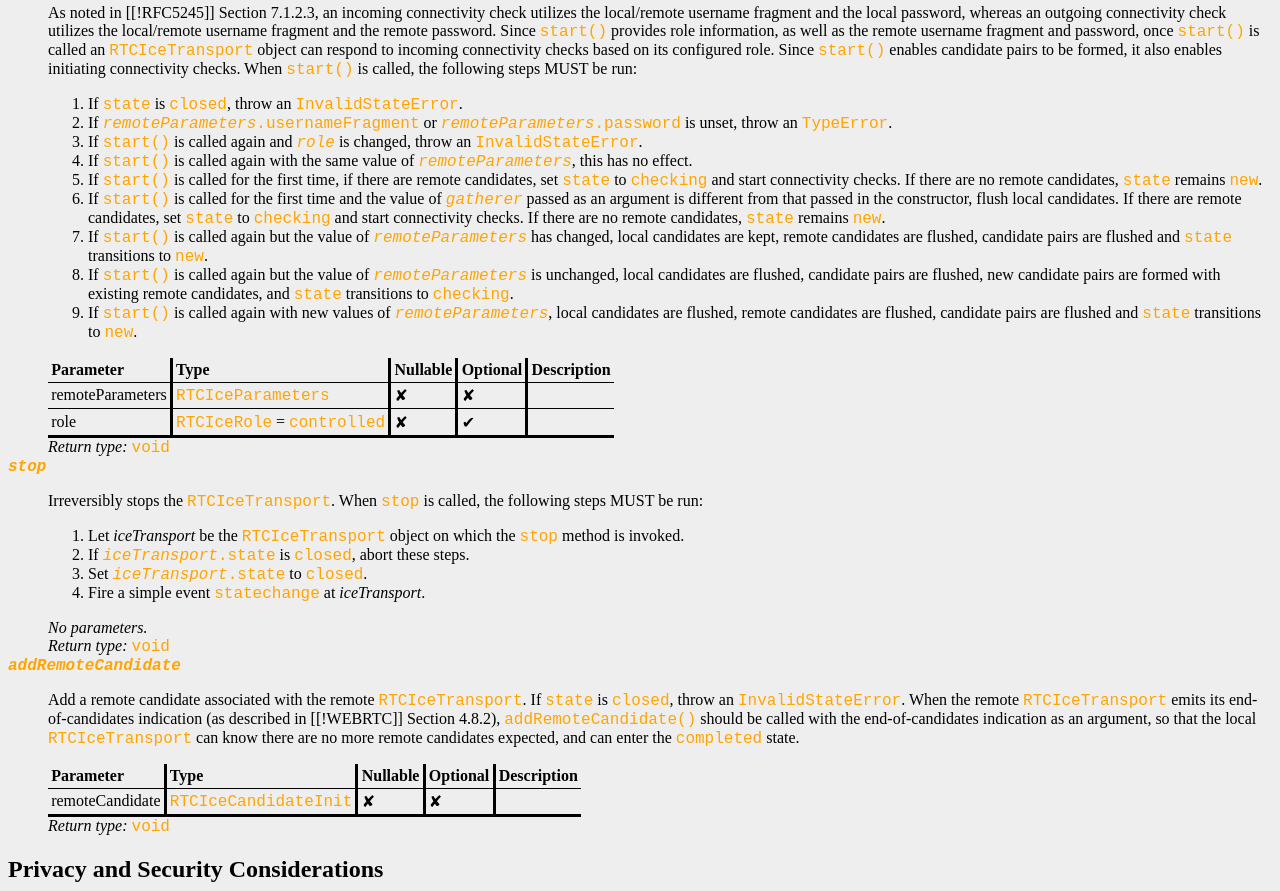
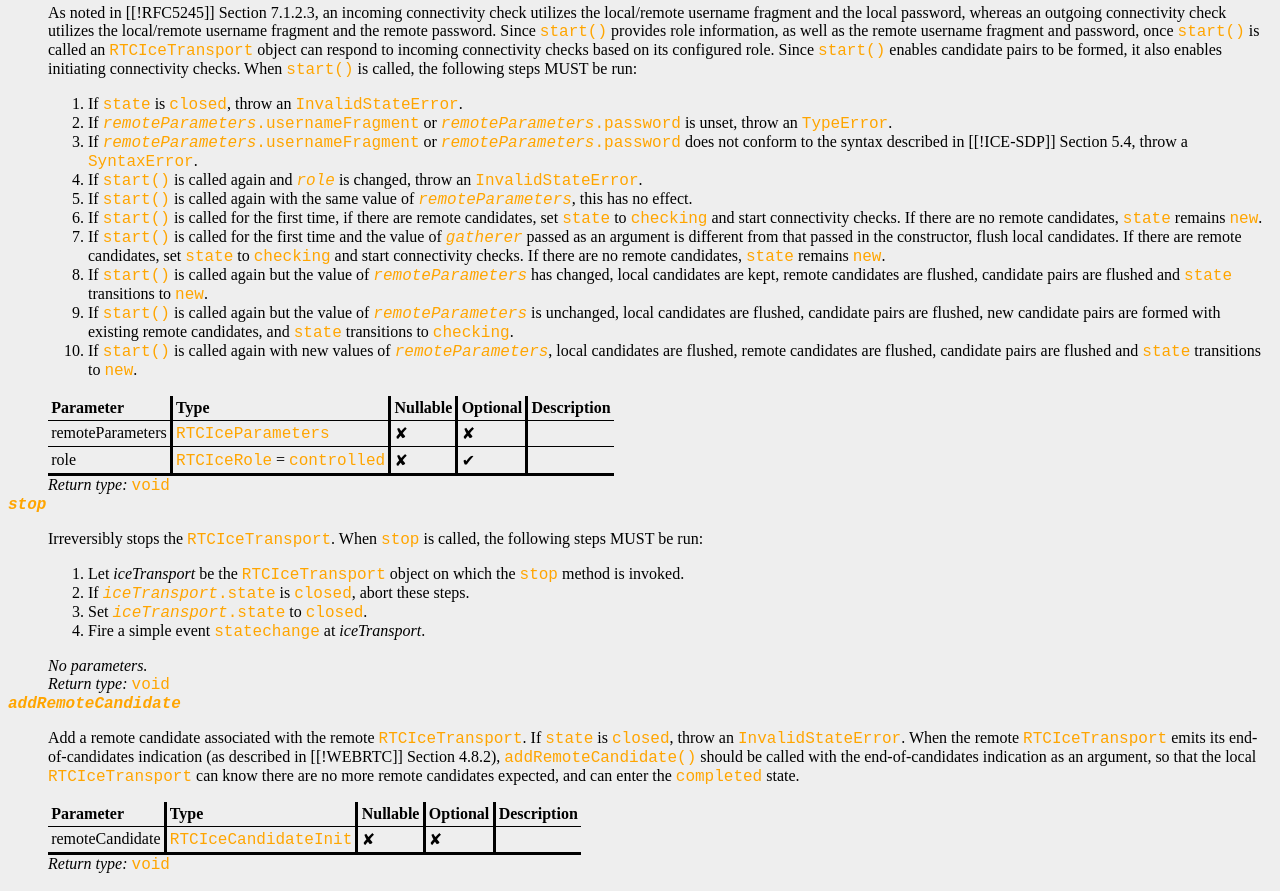
Before and after one commit to w3c/webrtc-ice, a plain HTML site: page index.html in a window 1280 px wide. Shown: the part 2900-3791 px from the top of the page. Drawn offline with Linux system fonts and the light colour scheme.

Commit message:
validate usernameFragement and password
Fix for Issue https://github.com/w3c/webrtc-ice/issues/26

```diff
--- a/index.html
+++ b/index.html
@@ -333,6 +333,12 @@ partial interface RTCIceTransport {
                   <a>throw</a> an <code>TypeError</code>.
                 </li>
                 <li>
+                  If <code><var>remoteParameters</var>.usernameFragment</code>
+                  or <code><var>remoteParameters</var>.password</code> does not
+                  conform to the syntax described in [[!ICE-SDP]] Section 5.4,
+                  <a>throw</a> a <code>SyntaxError</code>.
+                </li>
+                <li>
                   If <code>start()</code> is called again and
                   <code><var>role</var></code> is changed, <a>throw</a> an
                   <code>InvalidStateError</code>.
```
